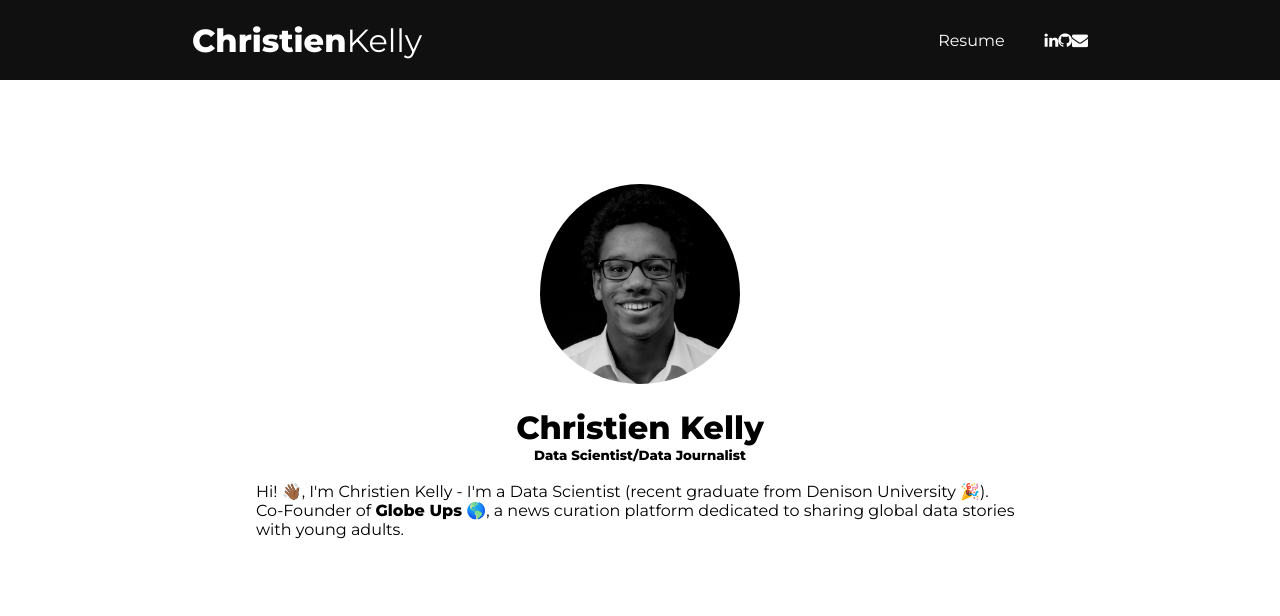
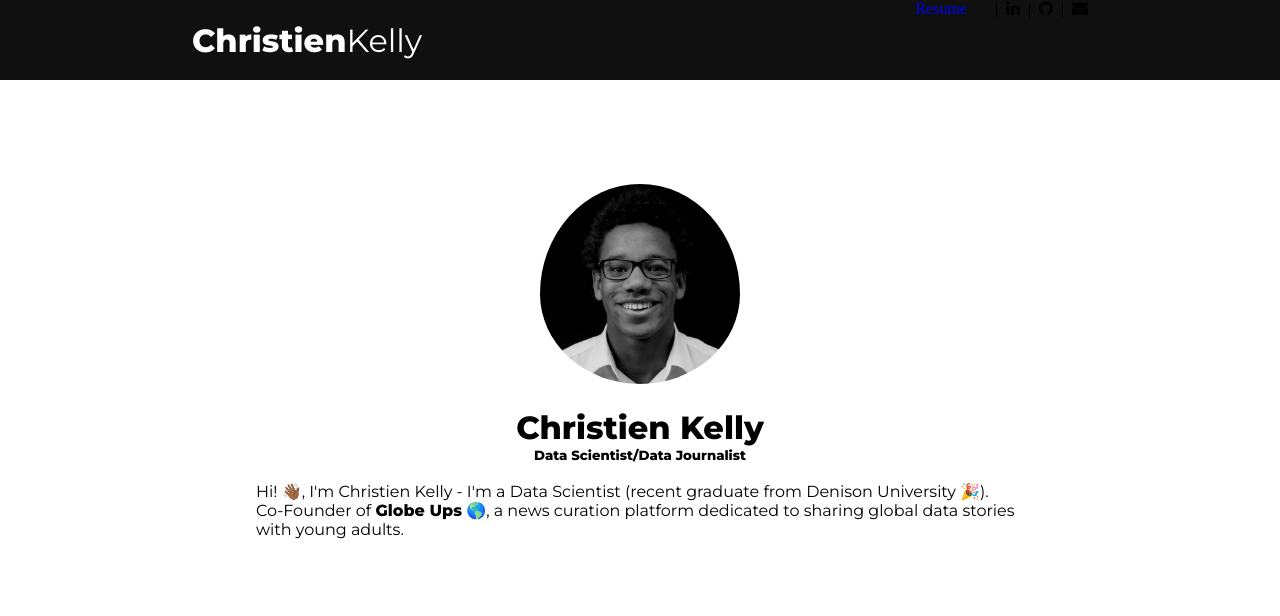
Before and after one commit to kelly-c1/personal-site, a PHP site: page /index.php in a window 1280 px wide. Shown: the top 616 px of the page. Run offline with PHP 8.4, Linux system fonts and the light colour scheme.

Commit message:
small changes to master

```diff
--- a/web/head.html.php
+++ b/web/head.html.php
@@ -34,10 +34,10 @@
 		</div>
 
 		<ul class = "navigation">
-			<a href="ChristienKelly–Resume.pdf" download><li>Resume</li></a>
+
 			<!-- <a href="about.html"><li>About</li></a> -->
 			<!-- dash here? -->
-			<a href="https://www.linkedin.com/in/christien-k-770080107/"><li><i class="fa fa-linkedin icon-large"></i><i class="fa fa-github icon-2x"></i><i class="fa fa-envelope icon-large"></i></li></a>
+			<a href="https://www.linkedin.com/in/christien-k-770080107/"><li><a href="ChristienKelly–Resume.pdf" download>Resume</a>&nbsp;&nbsp;|&nbsp;&nbsp;<i class="fa fa-linkedin icon-large"></i>&nbsp;&nbsp;|&nbsp;&nbsp;<i class="fa fa-github icon-2x"></i>&nbsp;&nbsp;|&nbsp;&nbsp;<i class="fa fa-envelope icon-large"></i></li></a>
 		</ul>
 	</div>
 </div>
```
